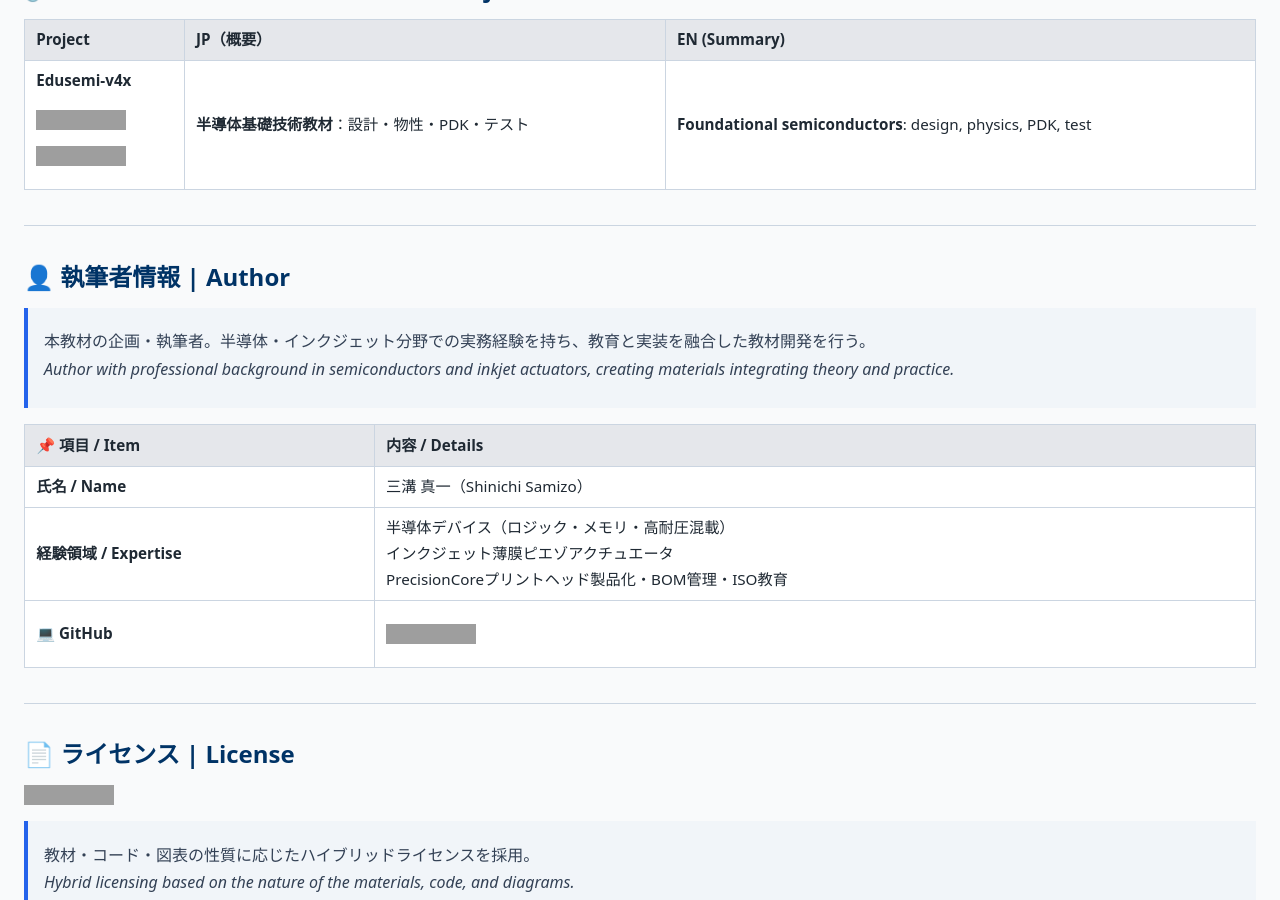
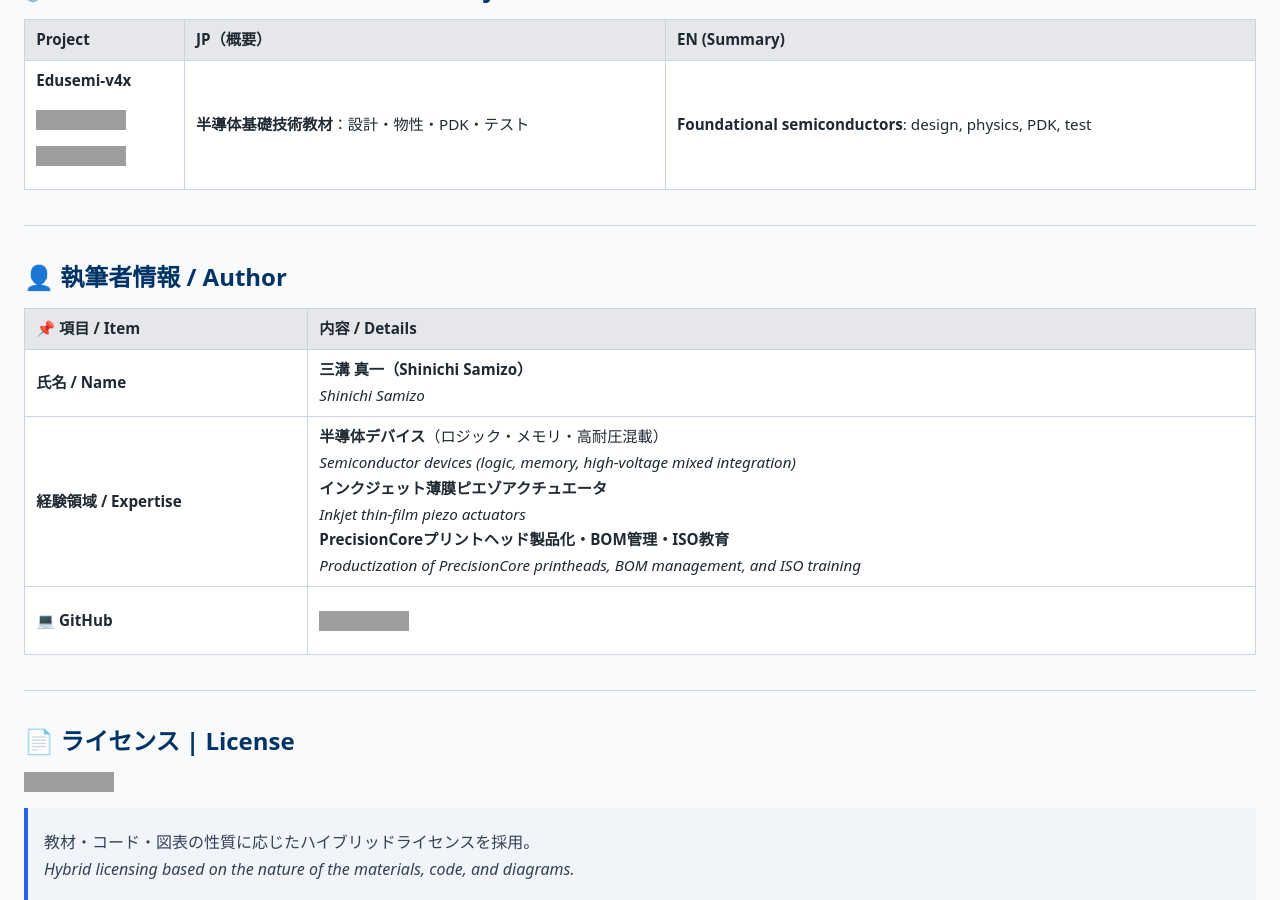
Before and after one commit to Samizo-AITL/Edusemi-Plus, a Jekyll site: the page built from index.md, in a window 1280 px wide and 900 px high, scrolled down 2326 px. Built offline with Jekyll 4.4.1, drawn with Linux system fonts in a browser that asks for light colours; grey boxes are pictures that could not be loaded.

Commit message:
Update index.md

```diff
--- a/index.md
+++ b/index.md
@@ -79,14 +79,12 @@
 
 ---
 
-## 👤 執筆者情報 | Author
-> 本教材の企画・執筆者。半導体・インクジェット分野での実務経験を持ち、教育と実装を融合した教材開発を行う。
-> *Author with professional background in semiconductors and inkjet actuators, creating materials integrating theory and practice.*
+## 👤 執筆者情報 / Author
 
-| 📌 項目 / Item | 内容 / Details |
-|------|------|
-| **氏名 / Name** | 三溝 真一（Shinichi Samizo） |
-| **経験領域 / Expertise** | 半導体デバイス（ロジック・メモリ・高耐圧混載）<br>インクジェット薄膜ピエゾアクチュエータ<br>PrecisionCoreプリントヘッド製品化・BOM管理・ISO教育 |
+| **📌 項目 / Item** | **内容 / Details** |
+|--------------------|--------------------|
+| **氏名 / Name** | **三溝 真一（Shinichi Samizo）**<br>*Shinichi Samizo* |
+| **経験領域 / Expertise** | **半導体デバイス**（ロジック・メモリ・高耐圧混載）<br>*Semiconductor devices (logic, memory, high-voltage mixed integration)*<br>**インクジェット薄膜ピエゾアクチュエータ**<br>*Inkjet thin-film piezo actuators*<br>**PrecisionCoreプリントヘッド製品化・BOM管理・ISO教育**<br>*Productization of PrecisionCore printheads, BOM management, and ISO training* |
 | **💻 GitHub** | [![GitHub](https://img.shields.io/badge/GitHub-Samizo--AITL-blue?style=for-the-badge&logo=github)](https://github.com/Samizo-AITL) |
 
 ---
```
